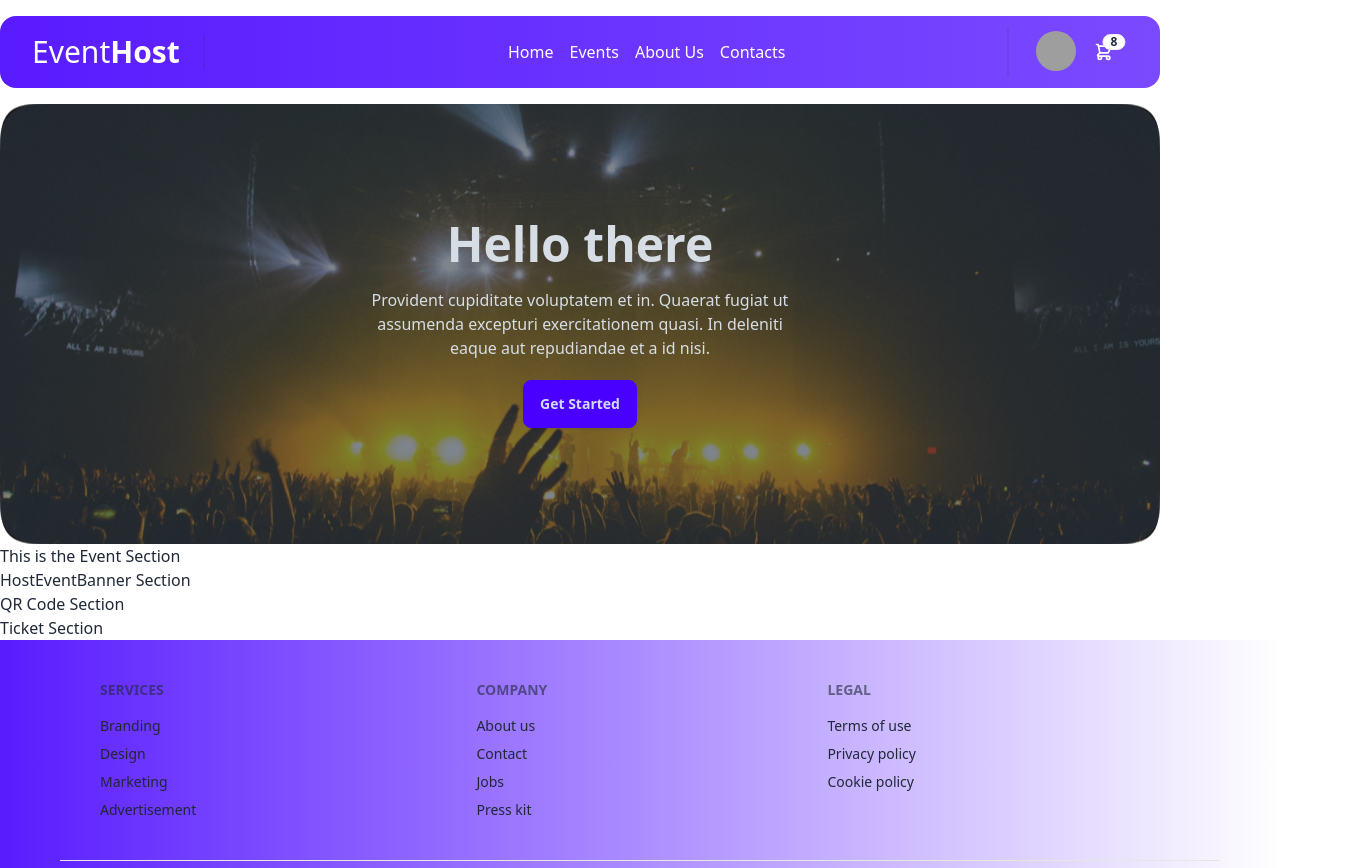
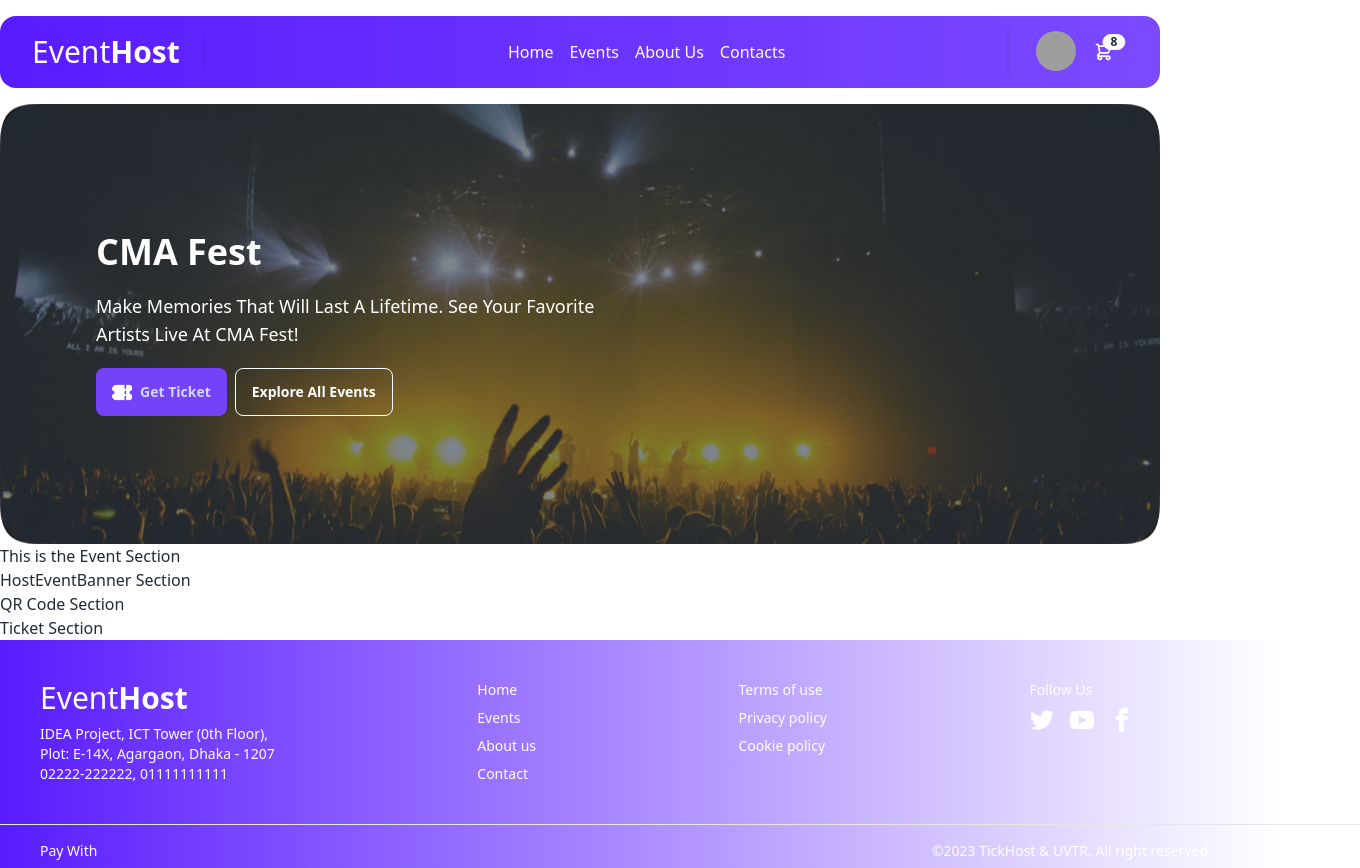
Before and after one commit to AAkilRaiyanPrantho/bdCallingIT_jobTask, a React (Vite) app: page / in a window 1280 px wide. Shown: the top 868 px of the page, 1360 px wide, since content can reach past the window. Built offline with nearby package versions, Linux system fonts and the light colour scheme; grey boxes are pictures that could not be loaded.

Commit message:
Banner NavBar and Footer completed

```diff
--- a/src/Components/Banner/Banner.jsx
+++ b/src/Components/Banner/Banner.jsx
@@ -1,22 +1,25 @@
 import banner from "../../../Event host/Resourcess/Rectangle 8.png";
+import vector from "../../../Event host/Resourcess/icon/Vector.png";
+
 
 const Banner = () => {
   return (
     <div>
       <div
-        className="hero w-[1160px] h-[440px]"
+        className="hero w-[1160px] h-[440px] relative"
         style={{ backgroundImage: `url(${banner})` }}
       >
         <div className="hero-overlay bg-opacity-60 rounded-[35px]"></div>
-        <div className="hero-content text-center text-neutral-content">
-          <div className="max-w-md">
-            <h1 className="mb-5 text-5xl font-bold">Hello there</h1>
-            <p className="mb-5">
-              Provident cupiditate voluptatem et in. Quaerat fugiat ut assumenda
-              excepturi exercitationem quasi. In deleniti eaque aut repudiandae
-              et a id nisi.
+        <div className="hero-content text-left text-white absolute left-20">
+          <div className="">
+            <h1 className="mb-5 text-4xl font-semibold">CMA Fest</h1>
+            <p className="mb-5 text-lg">
+            Make Memories That Will Last A Lifetime. See Your Favorite <br/> Artists Live At CMA Fest!
             </p>
-            <button className="btn btn-primary">Get Started</button>
+            <div className="flex">
+            <button className="btn btn-primary border-0 bg-[#7342F9] mr-2"><img src={vector}></img> Get Ticket</button>
+            <button className="btn btn-outline text-white">Explore All Events</button>
+            </div>
           </div>
         </div>
       </div>
--- a/src/Components/Footer/Footer.jsx
+++ b/src/Components/Footer/Footer.jsx
@@ -1,37 +1,30 @@
 const Footer = () => {
   return (
     <div className="bg-gradient-to-r from-[#591BFF] to-[#FFFFFF]">
-      <footer className="footer p-10 text-base-content w-[1160px] mx-auto">
+      <footer className="footer p-10 w-[1360px] mx-auto text-white">
         <nav>
-          <h6 className="footer-title">Services</h6>
-          <a className="link link-hover">Branding</a>
-          <a className="link link-hover">Design</a>
-          <a className="link link-hover">Marketing</a>
-          <a className="link link-hover">Advertisement</a>
+          <p className="text-3xl">
+            Event<span className="font-semibold">Host</span>
+          </p>
+          <p>
+            IDEA Project, ICT Tower (0th Floor),
+            <br /> Plot: E-14X, Agargaon, Dhaka - 1207 <br /> 02222-222222,
+            01111111111
+          </p>
         </nav>
         <nav>
-          <h6 className="footer-title">Company</h6>
+          <a className="link link-hover">Home</a>
+          <a className="link link-hover">Events</a>
           <a className="link link-hover">About us</a>
           <a className="link link-hover">Contact</a>
-          <a className="link link-hover">Jobs</a>
-          <a className="link link-hover">Press kit</a>
         </nav>
         <nav>
-          <h6 className="footer-title">Legal</h6>
           <a className="link link-hover">Terms of use</a>
           <a className="link link-hover">Privacy policy</a>
           <a className="link link-hover">Cookie policy</a>
         </nav>
-      </footer>
-      <footer className="footer px-10 py-4 border-t text-base-content border-base-300 w-[1160px] mx-auto">
-        <aside className="items-center grid-flow-col">
-
-          <p>
-            EventHost Industries Ltd. <br />
-            Providing reliable tech since 1992
-          </p>
-        </aside>
-        <nav className="md:place-self-center md:justify-self-end">
+        <nav>
+          <p>Follow Us </p>
           <div className="grid grid-flow-col gap-4">
             <a>
               <svg
@@ -69,6 +62,12 @@ const Footer = () => {
           </div>
         </nav>
       </footer>
+      <footer className="footer flex justify-between px-10 py-4 border-t text-white border-base-300 w-[1360px] mx-auto">
+        <aside className="items-center grid-flow-col">
+          <p>Pay With</p>
+        </aside>
+        <p className="mr-28">©2023 TickHost & UVTR. All right reserved</p>
+      </footer>
     </div>
   );
 };
```
